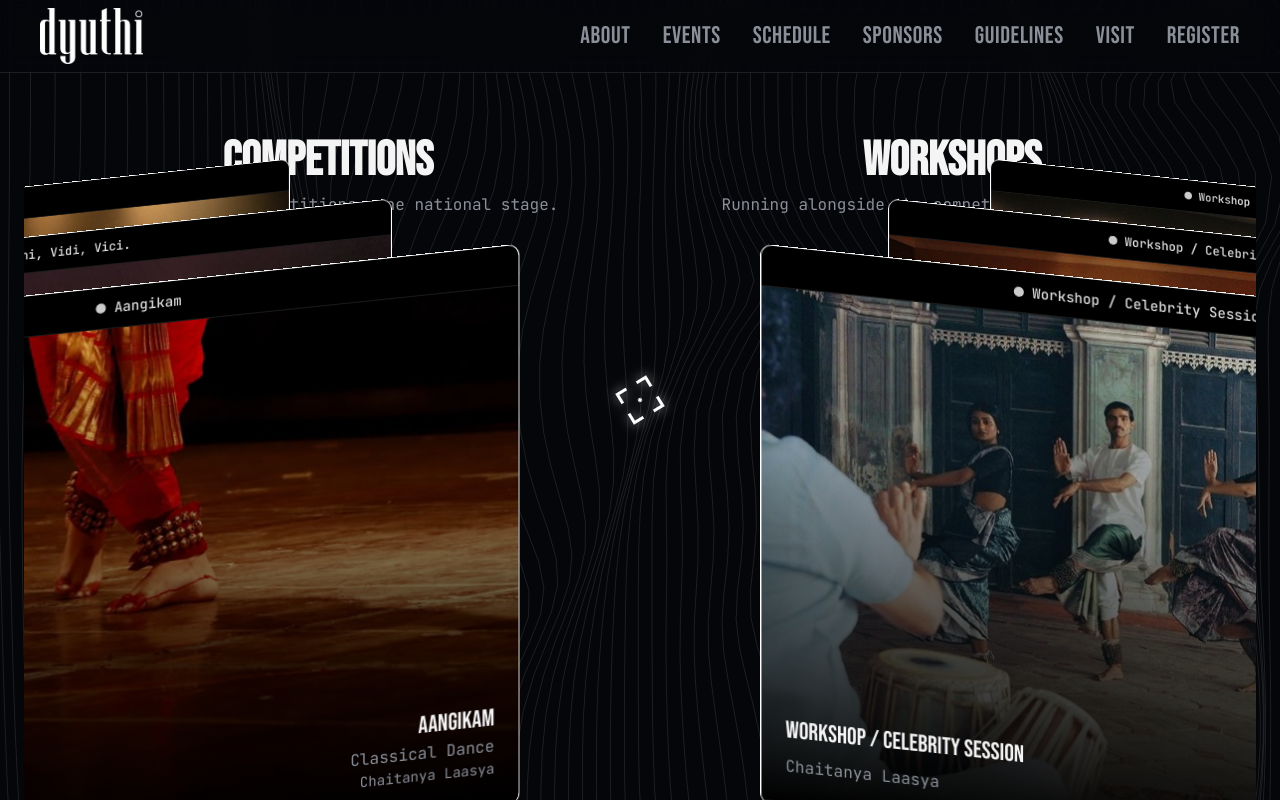
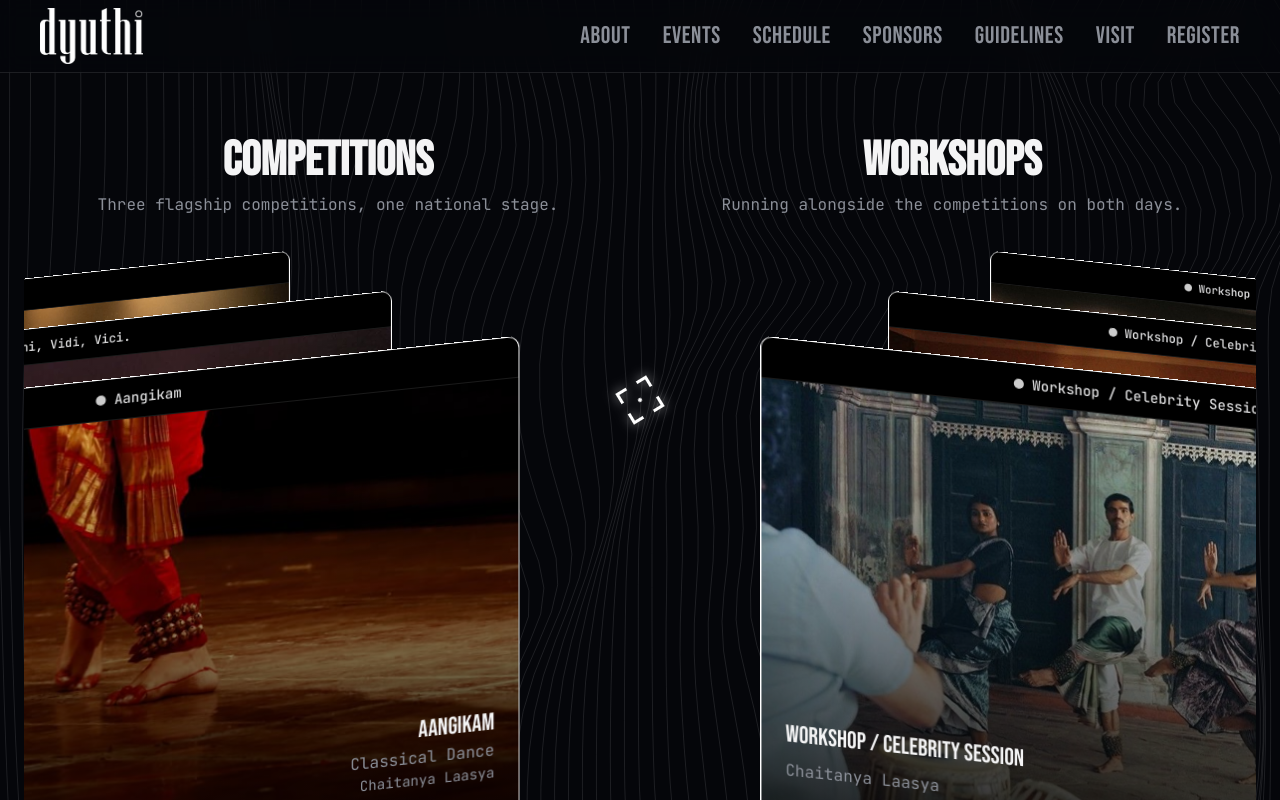
Before and after one commit to keya115251/pneuma-fest, a Next.js app: page /events in a window 1280 px wide. Built offline with nearby package versions, Linux system fonts and the light colour scheme.

Commit message:
Nudge card stack down and fix bottom text clipping inside cards

```diff
--- a/app/events/page.tsx
+++ b/app/events/page.tsx
@@ -75,7 +75,7 @@ export default function EventsPage() {
             </p>
           </Reveal>
 
-          <div className="hidden md:block" style={{ height: "550px", position: "relative", top: "-60px" }}>
+          <div className="hidden md:block" style={{ height: "550px", position: "relative", top: "32px" }}>
             <CardSwap
               direction="left"
               skewAmount={-6}
@@ -106,7 +106,7 @@ export default function EventsPage() {
                         }}
                       />
                       <div className="absolute inset-0 bg-gradient-to-t from-black via-black/50 to-transparent" />
-                      <div className="relative z-10 h-full flex flex-col items-end justify-end p-6 text-right">
+                      <div className="relative z-10 h-full flex flex-col items-end justify-end pt-6 px-6 pb-28 text-right">
                         <h3 className="font-heading text-xl md:text-2xl text-text-primary">
                         {event.title}
                       </h3>
@@ -159,7 +159,7 @@ export default function EventsPage() {
               Running alongside the competitions on both days.
             </p>
           </Reveal>
-          <div className="hidden md:block" style={{ height: "550px", position: "relative", top: "-60px" }}>
+          <div className="hidden md:block" style={{ height: "550px", position: "relative", top: "32px" }}>
             <CardSwap
               className="anchor-left"
               cardDistance={90}
@@ -182,7 +182,7 @@ export default function EventsPage() {
                       }}
                     />
                     <div className="absolute inset-0 bg-gradient-to-t from-black via-black/50 to-transparent" />
-                    <div className="relative z-10 h-full flex flex-col justify-end p-6">
+                    <div className="relative z-10 h-full flex flex-col justify-end pt-6 px-6 pb-28">
                       <h3 className="font-heading text-xl md:text-2xl text-text-primary">
                         {workshop.title}
                       </h3>
```
